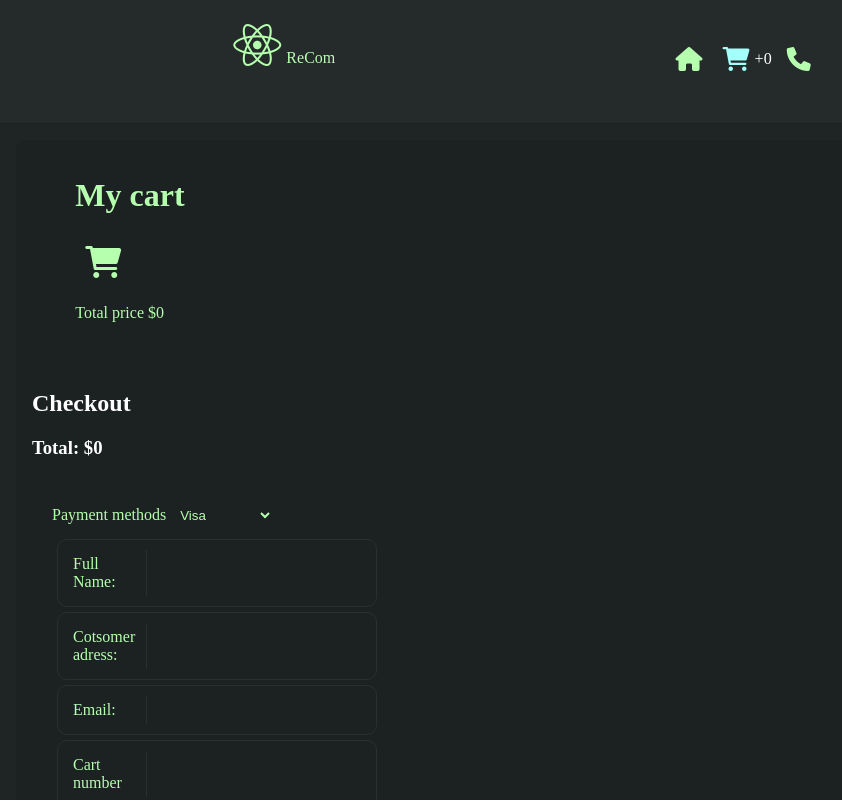
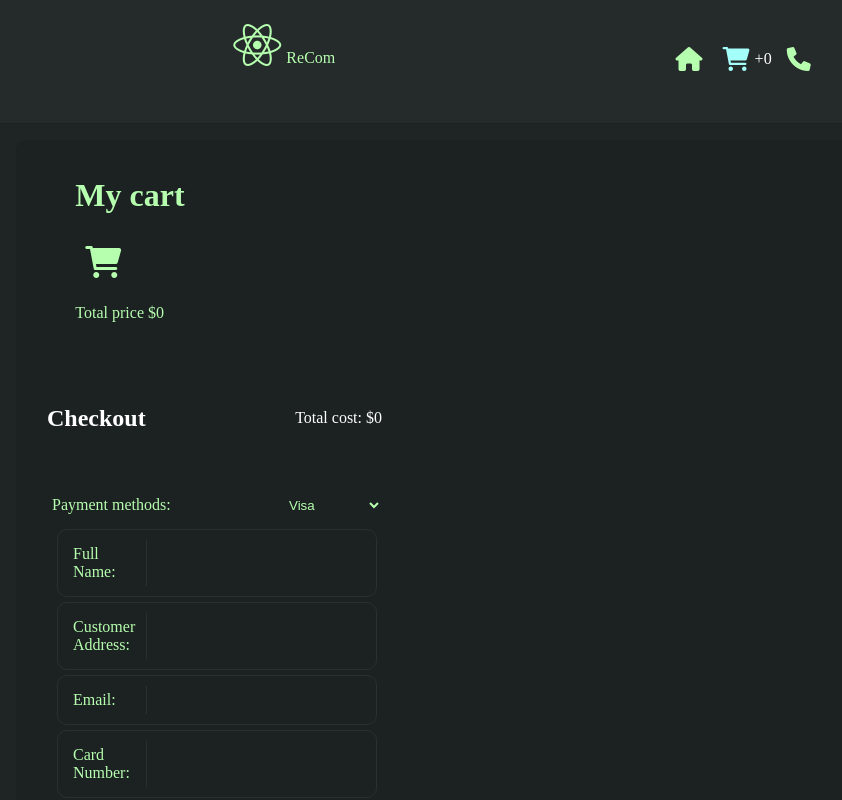
Before and after one commit to trine-marie-sandberg/js-frameworks-ca, a React (Vite) app: page /cart in a window 1280 px wide. Shown: the whole page, without its empty margins (113-955 px from the left). Built offline with nearby package versions, Linux system fonts and the light colour scheme.

Commit message:
adjusts checkout form

```diff
--- a/src/components/checkoutform/index.jsx
+++ b/src/components/checkoutform/index.jsx
@@ -1,15 +1,33 @@
 import React, { useState } from "react";
 import { useNavigate } from "react-router-dom";
-import { FormContainer, Select, InputWrap, Label, Input, Button } from "./style";
+import { FormContainer, Select, InputWrap, Label, Input, Button, FlexWrap } from "./style";
 
 export default function CheckoutForm() {
-
     const navigate = useNavigate();
-
     const [fullName, setFullName] = useState('');
+    const [address, setAddress] = useState('');
+    const [email, setEmail] = useState('');
+    const [cardNumber, setCardNumber] = useState('');
+    const [cvc, setCvc] = useState('');
 
     const handleFullNameChange = (e) => {
         setFullName(e.target.value);
+    };
+
+    const handleAddressChange = (e) => {
+        setAddress(e.target.value);
+    };
+
+    const handleEmailChange = (e) => {
+        setEmail(e.target.value);
+    };
+
+    const handleCardNumberChange = (e) => {
+        setCardNumber(e.target.value);
+    };
+
+    const handleCvcChange = (e) => {
+        setCvc(e.target.value);
     };
 
     const handleSubmit = (e) => {
@@ -18,29 +36,32 @@ export default function CheckoutForm() {
         navigate('/checkout');
     }
 
-    return(
+    return (
         <FormContainer onSubmit={handleSubmit}>
-        <div>
-            <label htmlFor="method">Payment methods</label>
+            <FlexWrap>
+                <label htmlFor="method">Payment methods:</label>
                 <Select id="method">
                     <option>Visa</option>
                     <option>Mastercard</option>
                 </Select>
-        </div>
+            </FlexWrap>
             <InputWrap>
                 <Label htmlFor="fullName">Full Name:</Label>
                 <Input
                     id="fullname"
                     type="text"
+                    value={fullName}
                     onChange={handleFullNameChange}
                     required
                 />
             </InputWrap>
             <InputWrap>
-            <Label htmlFor="adress">Cotsomer adress:</Label>
+                <Label htmlFor="address">Customer Address:</Label>
                 <Input
-                id="adress"
+                    id="address"
                     type="text"
+                    value={address}
+                    onChange={handleAddressChange}
                     required
                 />
             </InputWrap>
@@ -49,27 +70,33 @@ export default function CheckoutForm() {
                 <Input
                     id="email"
                     type="text"
+                    value={email}
+                    onChange={handleEmailChange}
                     required
                 />
             </InputWrap>
             <InputWrap>
-            <Label htmlFor="cardnumber">Cart number</Label>
+                <Label htmlFor="cardnumber">Card Number:</Label>
                 <Input
                     id="cardnumber"
                     type="number"
+                    value={cardNumber}
+                    onChange={handleCardNumberChange}
                     required
                 />
             </InputWrap>
             <InputWrap>
-            <Label htmlFor="cvc">CVC</Label>
+                <Label htmlFor="cvc">CVC:</Label>
                 <Input
                     id="cvc"
                     type="number"
+                    value={cvc}
+                    onChange={handleCvcChange}
                     maxLength={4}
                     required
                 />
             </InputWrap>
             <Button type="submit">Submit</Button>
         </FormContainer>
-    )
+    );
 }
--- a/src/components/checkoutform/style.jsx
+++ b/src/components/checkoutform/style.jsx
@@ -61,3 +61,9 @@ export const Button = styled.button`
   border-radius: 4px;
   cursor: pointer;
 `;
+export const FlexWrap = styled.div`
+  display: flex;
+  flex-wrap: wrap;
+  justify-content: space-between;
+  align-items: center;
+`;
--- a/src/pages/cart/index.jsx
+++ b/src/pages/cart/index.jsx
@@ -1,7 +1,7 @@
 import React, { useState, useEffect } from "react";
 import { PageWrap } from "../../components/pagewrapp/style";
 import * as storage from "../../hooks/storage";
-import { CartWrap, CartContainer, Image, SmallText, Icon, Heading, FormWrap, FlexWrap } from "./style";
+import { CartWrap, CartContainer, Image, SmallText, Icon, Heading, FormWrap, FlexWrap, CheckoutWrap, TotalCost } from "./style";
 import { useNavigate } from "react-router-dom";
 import { cartBtns } from "../../hooks/cartfunctions";
 import CheckoutForm from "../../components/checkoutform";
@@ -69,8 +69,10 @@ export default function Cart() {
                     })}
                 </CartContainer>
                 <FormWrap>
-                    <h2>Checkout</h2>
-                    <h3>Total: ${total}</h3>
+                    <CheckoutWrap>
+                        <h2>Checkout</h2>
+                        <TotalCost>Total cost: ${total}</TotalCost>
+                    </CheckoutWrap>
                     <CheckoutForm/>
                 </FormWrap>
             </FlexWrap>
--- a/src/pages/cart/style.jsx
+++ b/src/pages/cart/style.jsx
@@ -53,3 +53,13 @@ export const FlexWrap = styled.div`
 export const FormWrap = styled.div`
   padding: 1rem;
 `;
+export const CheckoutWrap = styled.div`
+margin: 15px;
+  display: flex;
+  flex-wrap: wrap;
+  align-items: center;
+  justify-content: space-between;
+`;
+export const TotalCost = styled.p`
+  padding: 5px;
+`;
```
Lines whose indentation alone changed are shown as unchanged.
